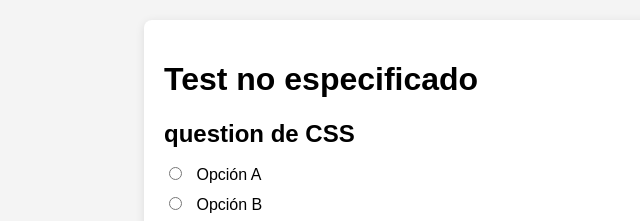
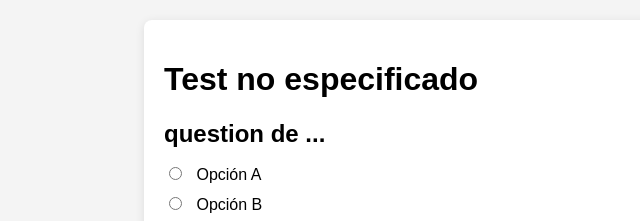
Before and after one commit to esti-martin/Test-HTML, a plain HTML site: page test-template.html in a window 1280 px wide. Shown: the top 221 px of the page, 176-816 px from the left. Drawn offline with Linux system fonts and the light colour scheme.

Commit message:
Modificaciones en el archivo test-template.html, se modificaron los titulos

```diff
--- a/test-template.html
+++ b/test-template.html
@@ -5,7 +5,7 @@
   <meta charset="UTF-8" />
   <meta name="viewport" content="width=device-width, initial-scale=1.0" />
   <link rel="stylesheet" href="./css/style.css" />
-  <title>Test de CSS</title>
+  <title>Test de ...</title>
   <script src="./js/script.js" type="module" defer></script>
 </head>
 
@@ -13,7 +13,7 @@
   <div class="quiz-container" id="quiz">
     <div class="quiz-header">
       <h1 id="test-title">Cargando Test...</h1>
-      <h2 id="question">question de CSS</h2>
+      <h2 id="question">question de ...</h2>
 
       <ul>
         <li>
```
